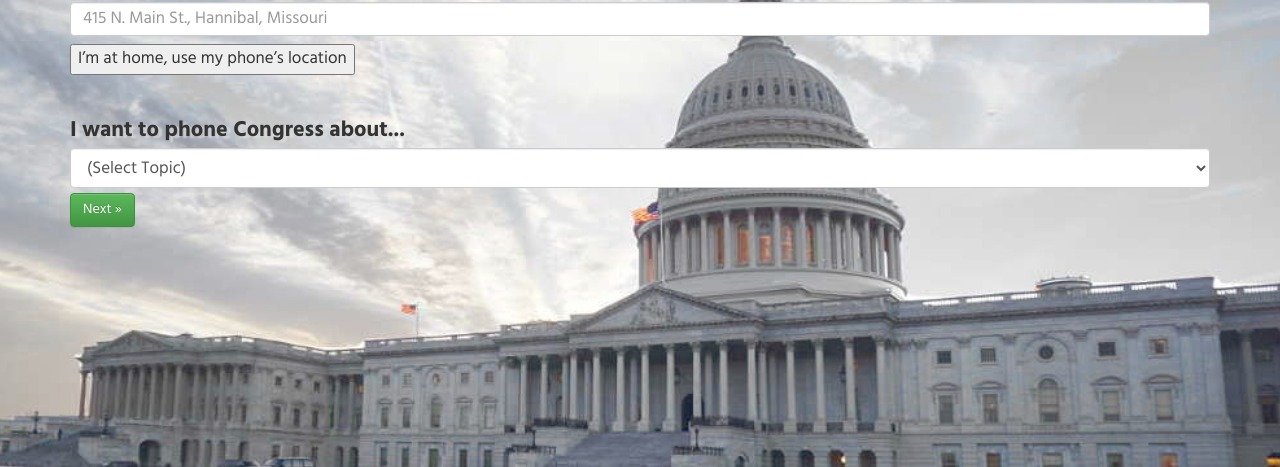
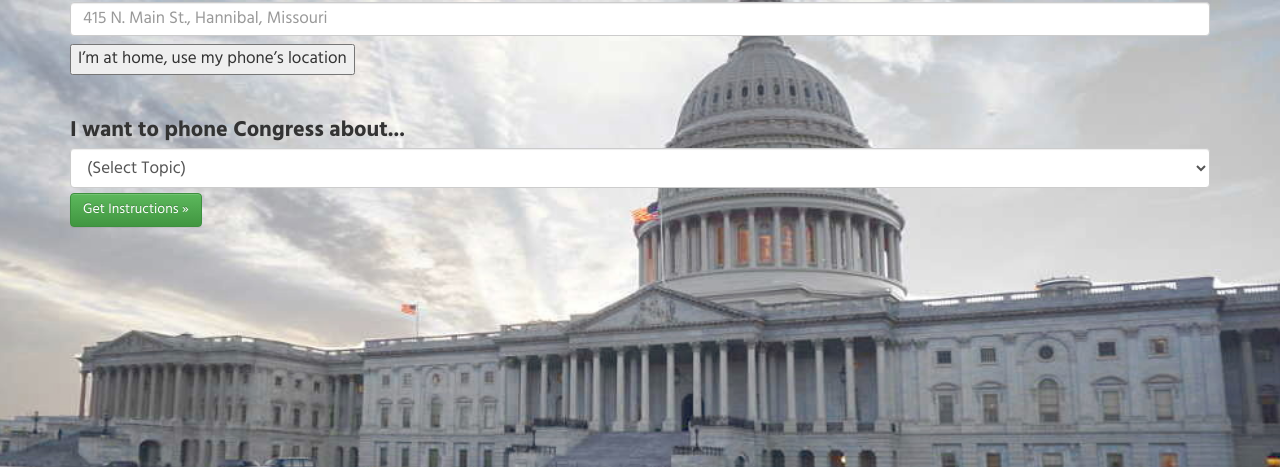
Before and after one commit to govtrack/phonecongress.com, a Django app: page / in a window 1280 px wide. Shown: the part 156-623 px from the top of the page. Run offline with Django 3.2, Linux system fonts and the light colour scheme; data that the repository does not hold is empty; parts of the project's set-up code (start-up, migrations or seed data) failed here and were passed over; some libraries are stand-ins or nearby versions.

Commit message:
button text

```diff
--- a/templates/index.html
+++ b/templates/index.html
@@ -31,7 +31,7 @@
 		{% endfor %}
 	</select>
 
-	<button id="topic-go" class="btn btn-success" style="display: block; margin-top: 5px;">Next &raquo;</button>
+	<button id="topic-go" class="btn btn-success" style="display: block; margin-top: 5px;">Get Instructions &raquo;</button>
 </div>
 
 {% endblock %}
```
